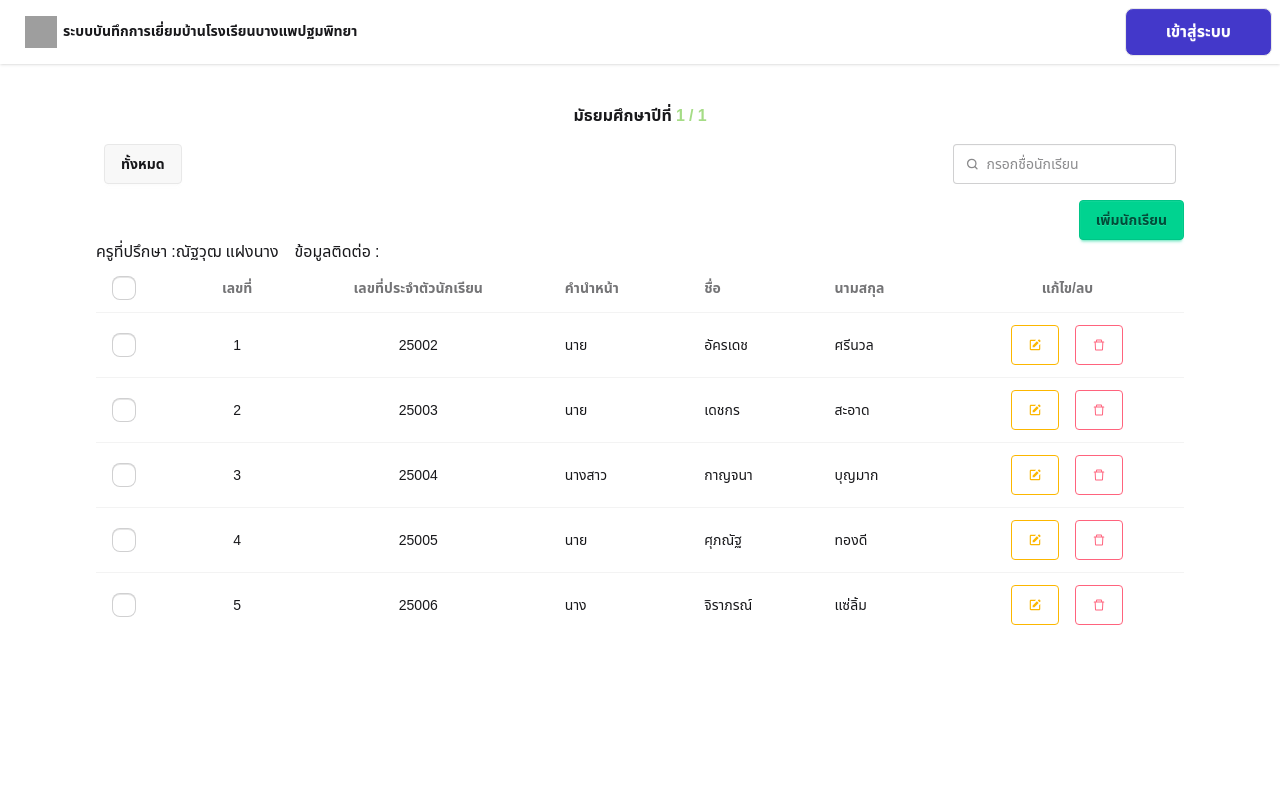
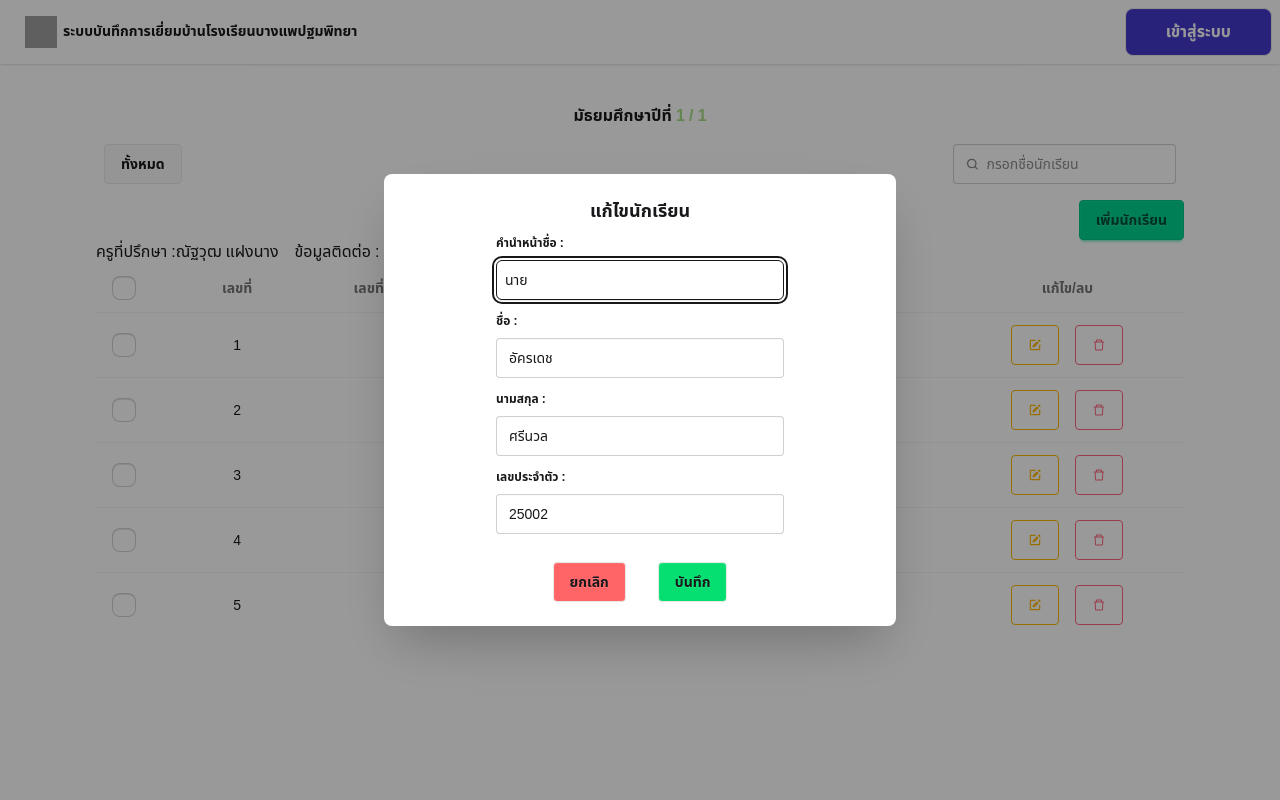
Before and after one commit to Punsano26/ProjectVisitHome, a Next.js app: page /admin/classroom/1/1 in a window 1280 px wide. Both pictures are taken after a click on the button 1035 px from the left and 345 px from the top of the page. Shown: the top 800 px of the page. Built offline with nearby package versions, Linux system fonts and the light colour scheme; no server answers; grey boxes are pictures that could not be loaded.

Commit message:
Make edit student modal

```diff
--- a/src/app/admin/classroom/[year]/[id]/page.jsx
+++ b/src/app/admin/classroom/[year]/[id]/page.jsx
@@ -3,6 +3,7 @@ import { useEffect, useState } from "react";
 import { BiSolidEdit } from "react-icons/bi";
 import { AiOutlineDelete } from "react-icons/ai";
 import ModalAddStudent from "@components/modals/addstudent";
+import ModalEditStudent from "@componentsmodals/editStudent";
 
 const page = ({ params }) => {
   const { year, id } = params;
@@ -136,13 +137,19 @@ const page = ({ params }) => {
                       <span>{item.lastname}</span>
                     </td>
                     <td className="flex gap-4 items-center justify-center">
-                      <button className="btn btn-outline btn-warning">
+                      <button
+                        onClick={() =>
+                          document.getElementById(index).showModal()
+                        }
+                        className="btn btn-outline btn-warning"
+                      >
                         <BiSolidEdit />
                       </button>
                       <button className="btn btn-outline btn-error">
                         <AiOutlineDelete />
                       </button>
                     </td>
+                    <ModalEditStudent std={item} id={index} />
                   </tr>
                 );
               })}
--- /dev/null
+++ b/src/components/modals/editStudent.jsx
@@ -0,0 +1,61 @@
+"use client";
+
+const ModalEditStudent = ({ std, id }) => {
+  return (
+    <dialog id={id} className="modal">
+      <div className="modal-box flex flex-col items-center justify-center w-11/12">
+        <h3 className="font-bold text-lg text-center">แก้ไขนักเรียน</h3>
+        <div className="flex flex-col items-center justify-center">
+          <fieldset className="fieldset">
+            <legend className="fieldset-legend">คำนำหน้าชื่อ :</legend>
+            <select
+              className="input w-64 md:w-72 border rounded-md p-2"
+              value={std.prefix}
+            >
+              <option value="">เลือกคำนำหน้า</option>
+              <option value="นาย">นาย</option>
+              <option value="นาง">นาง</option>
+              <option value="นางสาว">นางสาว</option>
+            </select>
+          </fieldset>
+          <fieldset className="fieldset">
+            <legend className="fieldset-legend">ชื่อ :</legend>
+            <input
+              type="text"
+              className="input w-64 md:w-72"
+              placeholder="Type here"
+              value={std.firstname}
+            />
+          </fieldset>
+          <fieldset className="fieldset">
+            <legend className="fieldset-legend">นามสกุล :</legend>
+            <input
+              type="text"
+              className="input w-64 md:w-72"
+              placeholder="Type here"
+              value={std.lastname}
+            />
+          </fieldset>
+          <fieldset className="fieldset">
+            <legend className="fieldset-legend">เลขประจำตัว :</legend>
+            <input
+              type="text"
+              className="input w-64 md:w-72"
+              placeholder="Type here"
+              value={std.mypass}
+            />
+          </fieldset>
+        </div>
+
+        <div className="modal-action">
+          <form method="dialog mt-2">
+            <button className="btn bg-red-400 mr-8">ยกเลิก</button>
+            <button className="btn bg-green-400">บันทึก</button>
+          </form>
+        </div>
+      </div>
+    </dialog>
+  );
+};
+
+export default ModalEditStudent;
```
